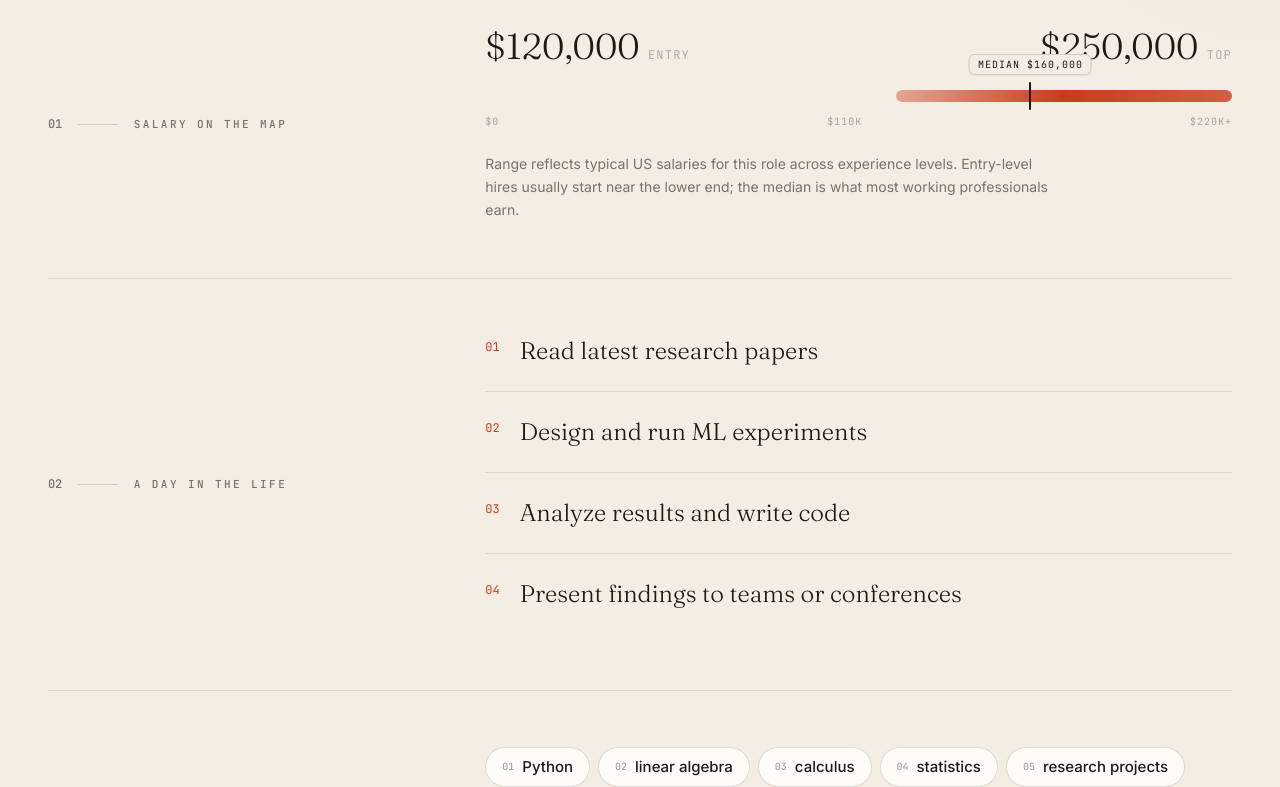
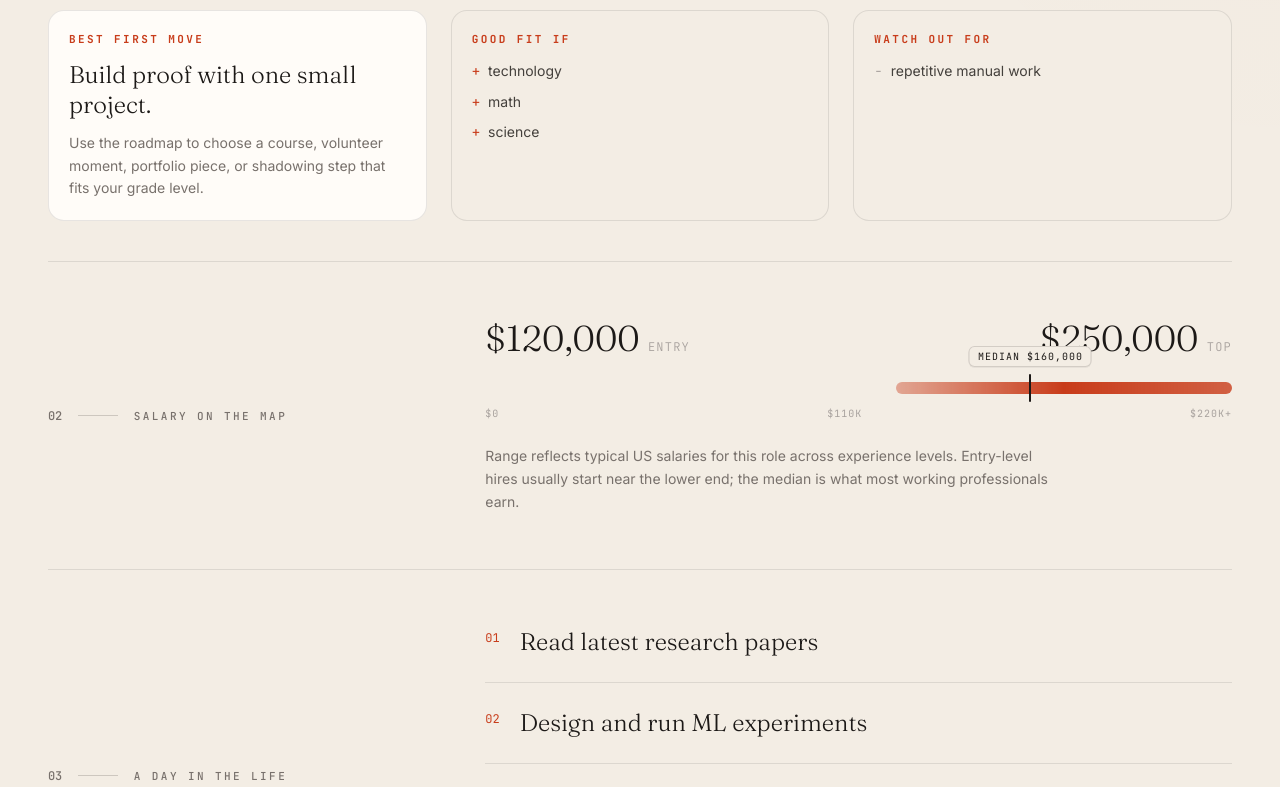
Before and after one commit to danteocualesjr/main-quest, a Next.js app: page /explore/ai-researcher in a window 1280 px wide. Shown: the part 900-1687 px from the top of the page. Built offline with nearby package versions, Linux system fonts and the light colour scheme; no server answers.

Commit message:
Add career reality check section
Co-authored-by: Dante O. Cuales, Jr. <danteocualesjr@gmail.com>

```diff
--- a/src/app/explore/[slug]/page.tsx
+++ b/src/app/explore/[slug]/page.tsx
@@ -142,9 +142,45 @@ export default async function CareerDetailPage({ params }: Props) {
           <Detail label="Time to entry" value={career.timeToEntry} sub="From high school" />
         </dl>
 
+        {/* Reality check */}
+        <section className="grid gap-6 border-b border-ink/10 py-10 md:grid-cols-3">
+          <div className="rounded-2xl border border-ink/10 bg-cream p-5">
+            <p className="label-accent">Best first move</p>
+            <p className="mt-3 font-display text-2xl font-light leading-tight text-ink">
+              Build proof with one small project.
+            </p>
+            <p className="mt-3 text-sm leading-relaxed text-smoke">
+              Use the roadmap to choose a course, volunteer moment, portfolio piece,
+              or shadowing step that fits your grade level.
+            </p>
+          </div>
+          <div className="rounded-2xl border border-ink/10 bg-paper p-5">
+            <p className="label-accent">Good fit if</p>
+            <ul className="mt-3 space-y-2 text-sm leading-relaxed text-graphite">
+              {career.interests.slice(0, 3).map((interest) => (
+                <li key={interest} className="flex gap-2">
+                  <span className="font-mono text-tomato">+</span>
+                  {interest}
+                </li>
+              ))}
+            </ul>
+          </div>
+          <div className="rounded-2xl border border-ink/10 bg-paper p-5">
+            <p className="label-accent">Watch out for</p>
+            <ul className="mt-3 space-y-2 text-sm leading-relaxed text-graphite">
+              {career.avoids.slice(0, 3).map((avoid) => (
+                <li key={avoid} className="flex gap-2">
+                  <span className="font-mono text-ash">-</span>
+                  {avoid}
+                </li>
+              ))}
+            </ul>
+          </div>
+        </section>
+
         {/* Salary visualization */}
         <section className="grid gap-10 border-b border-ink/10 py-14 md:grid-cols-[1fr_2fr] md:gap-16">
-          <SectionLabel number="01">Salary on the map</SectionLabel>
+          <SectionLabel number="02">Salary on the map</SectionLabel>
           <div>
             <div className="flex items-baseline justify-between gap-4">
               <p className="font-display text-3xl font-light tabular text-ink md:text-4xl">
@@ -196,7 +232,7 @@ export default async function CareerDetailPage({ params }: Props) {
 
         {/* Day in life */}
         <section className="grid gap-10 border-b border-ink/10 py-14 md:grid-cols-[1fr_2fr] md:gap-16">
-          <SectionLabel number="02">A day in the life</SectionLabel>
+          <SectionLabel number="03">A day in the life</SectionLabel>
           <ol className="space-y-6">
             {career.dayInLife.map((item, i) => (
               <li
@@ -216,7 +252,7 @@ export default async function CareerDetailPage({ params }: Props) {
 
         {/* Skills */}
         <section className="grid gap-10 border-b border-ink/10 py-14 md:grid-cols-[1fr_2fr] md:gap-16">
-          <SectionLabel number="03">Skills to start building</SectionLabel>
+          <SectionLabel number="04">Skills to start building</SectionLabel>
           <div>
             <ul className="flex flex-wrap gap-2">
               {career.skillsToBuild.map((skill, i) => (
@@ -292,7 +328,7 @@ function Detail({
 function Related({ related }: { related: Career[] }) {
   return (
     <section className="pt-14">
-      <SectionLabel number="04">Related paths</SectionLabel>
+      <SectionLabel number="05">Related paths</SectionLabel>
       <div className="mt-8 grid gap-5 sm:grid-cols-2 lg:grid-cols-3">
         {related.map((r) => (
           <CareerCard key={r.id} career={r} compact />
```
